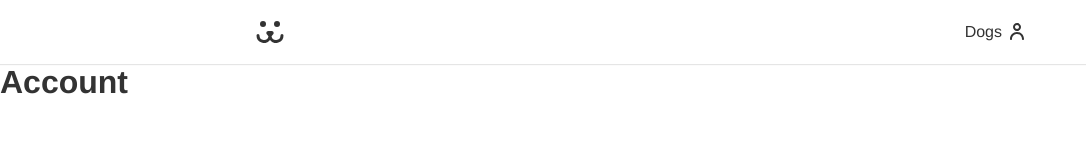
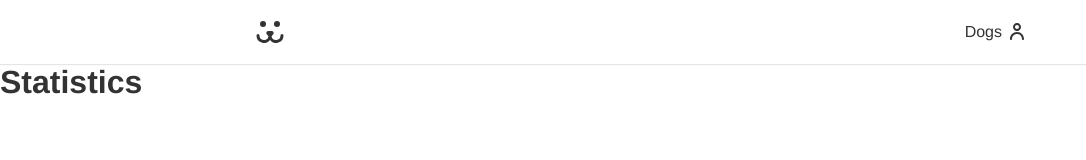
Before and after one commit to RXGabriel/DoggyNet, a Next.js app: page /account/statistics in a window 1280 px wide. Shown: the top 160 px of the page, without its empty margins (0-1086 px from the left). Built offline with nearby package versions, Linux system fonts and the light colour scheme.

Commit message:
style: Update page title

```diff
--- a/src/app/account/statistics/page.tsx
+++ b/src/app/account/statistics/page.tsx
@@ -1,7 +1,7 @@
 export default async function StatisticPage() {
   return (
     <main>
-      <h1>Account</h1>
+      <h1>Statistics</h1>
     </main>
   );
 }
--- a/src/app/login/create/page.tsx
+++ b/src/app/login/create/page.tsx
@@ -1,7 +1,7 @@
 export default async function CreatePage() {
   return (
     <main>
-      <h1>Account</h1>
+      <h1>Create</h1>
     </main>
   );
 }
--- a/src/app/login/lost/page.tsx
+++ b/src/app/login/lost/page.tsx
@@ -1,7 +1,7 @@
 export default async function LostPage() {
   return (
     <main>
-      <h1>Account</h1>
+      <h1>Lost</h1>
     </main>
   );
 }
--- a/src/app/login/reset/page.tsx
+++ b/src/app/login/reset/page.tsx
@@ -1,7 +1,7 @@
 export default async function ResetPage() {
   return (
     <main>
-      <h1>Account</h1>
+      <h1>Reset</h1>
     </main>
   );
 }
```
